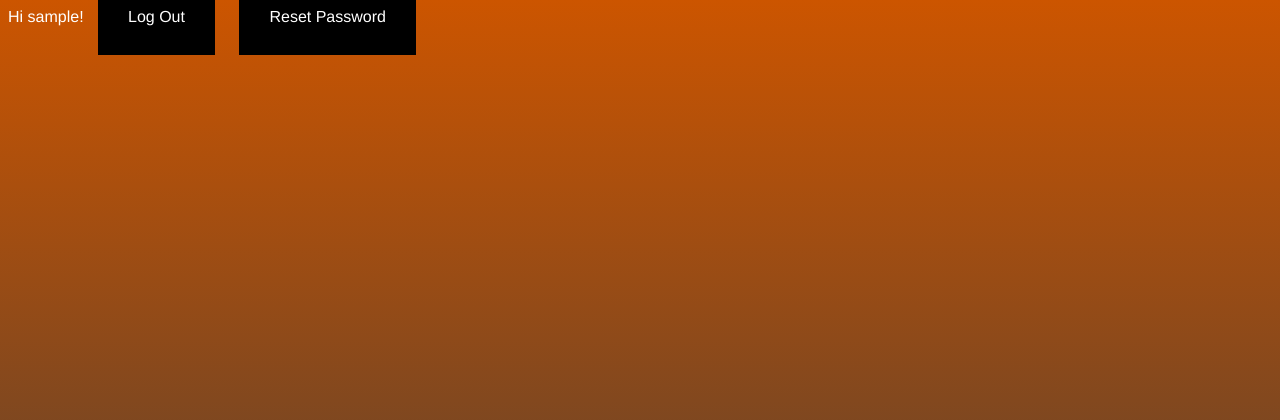
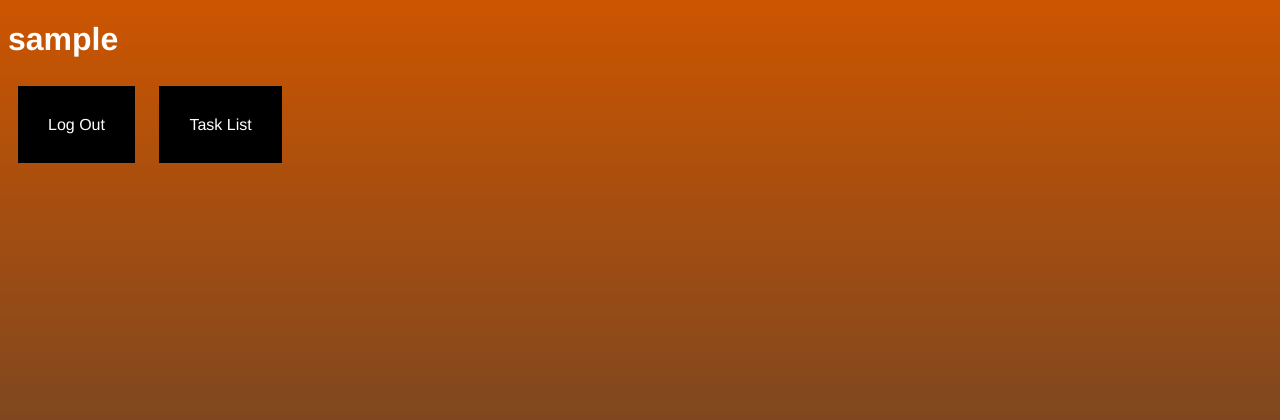
Before and after one commit to sashort/DjangoTest2, a Django app: page / in a window 1280 px wide. Shown: the top 420 px of the page. Run offline with Django 3.2, Linux system fonts and the light colour scheme; the visitor is signed in with stand-in values (Sample User, id 1).

Commit message:
Changed Template

```diff
--- a/templates/home.html
+++ b/templates/home.html
@@ -5,11 +5,13 @@
 
 {% block content %}
 {% if user.is_authenticated %}
-  Hi {{ user.username }}!
+  <h1>{{ user.username }}</h1>
+  <br/><br/>
   <a href="{% url 'logout' %}">Log Out</a>
-  <a href="{% url 'password_reset' %}">Reset Password</a>
+  <a href="{% url 'tasks' %}">Task List</a>
 {% else %}
   <h1>You are not logged in</h1>
+  <br/><br/>
   <a href="{% url 'login' %}">Log In</a>
   <a href="{% url 'signup' %}">Sign Up</a>
 {% endif %}
--- a/templates/task_list.html
+++ b/templates/task_list.html
@@ -18,7 +18,7 @@
 		}
 	</style>
 </head>
-	<h2>My Task List</h2>
+	<h2> {{ user.username }}</h2>
 		{% if task_list %}
 		<dl>
 			<table class="Task List" border="2" cellpadding="8">
```
